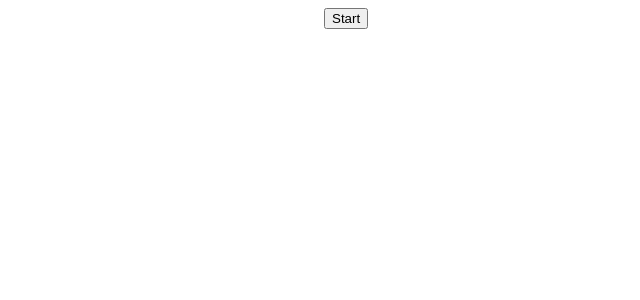
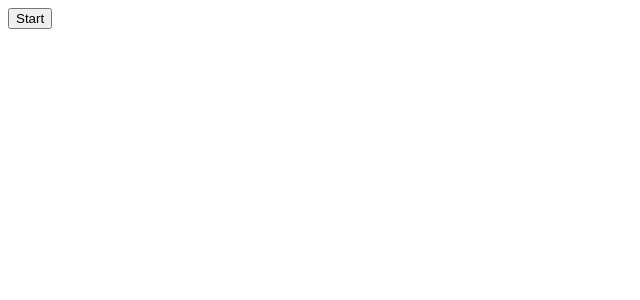
Before and after one commit to acciojob/golf-react-Ishikaverma2317, a React app: page / in a window 1280 px wide. Shown: the top 300 px of the page, without its empty margins (0-640 px from the left). Built offline with nearby package versions, Linux system fonts and the light colour scheme.

Commit message:
Update App.css

```diff
--- a/src/styles/App.css
+++ b/src/styles/App.css
@@ -1,17 +1,16 @@
-.playground{
-    width:50%;
-    height:50%;
-    margin: auto;
+.game {
+  height: 200px;
+  position: relative;
 }
-body html .root {
-    height: 100%;
+
+.start {
+  padding: 10px 20px;
+  font-size: 16px;
 }
-.ball{
-    background-color: black;
-    box-shadow: 0 10px 10px -6px;
-    position: relative;
-    right: 0px;
-    height: 50px;
-    width: 50px;
-    border-radius: 25px;
+
+.ball {
+  width: 40px;
+  height: 40px;
+  background-color: green;
+  border-radius: 50%;
 }
```
